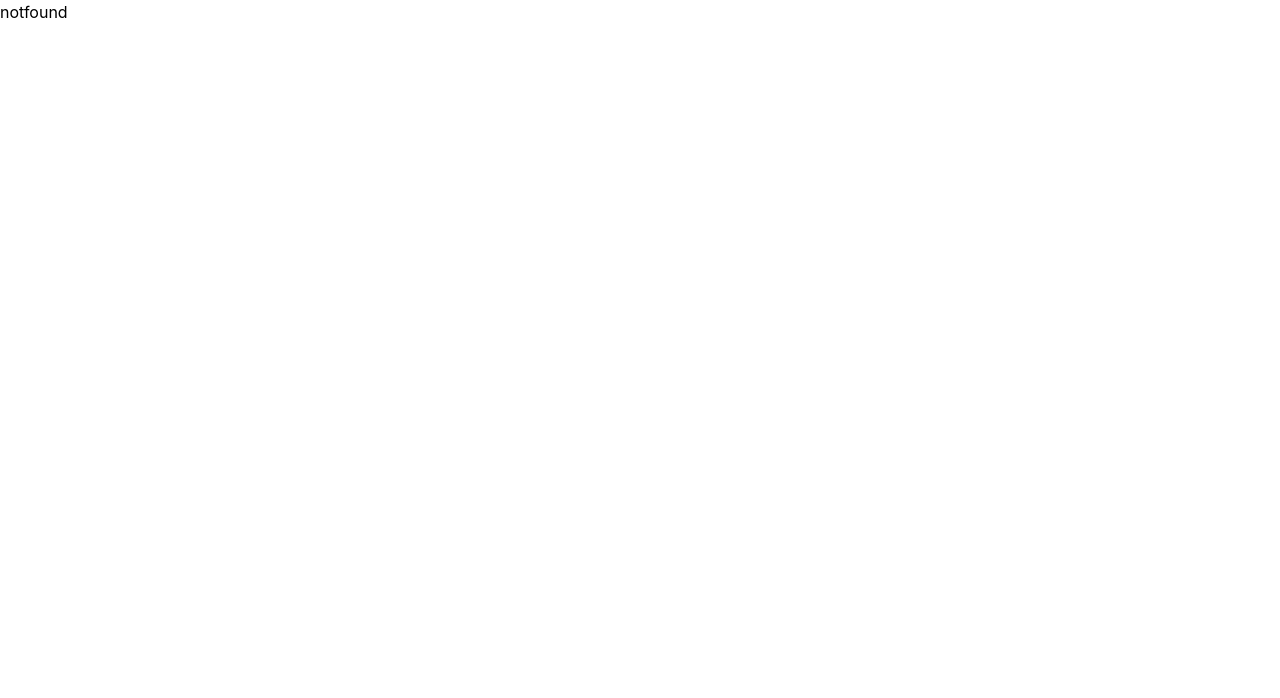
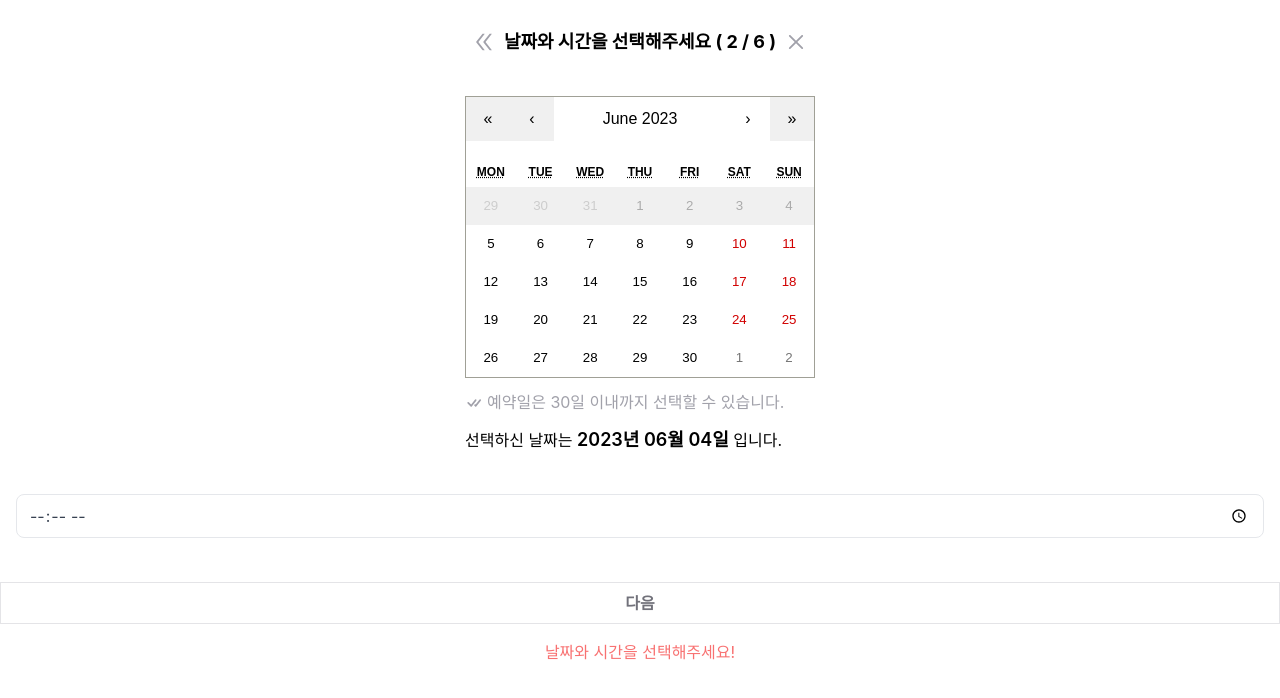
Before and after one commit to haejwo/haejwo-react-frontend, a React (Create React App) app: page /flower/datepick in a window 1280 px wide. Before the commit this address had no page. Shown: the top 698 px of the page. Built offline with nearby package versions, Linux system fonts and the light colour scheme.

Commit message:
feat: Flowers pages

```diff
--- /dev/null
+++ b/src/components/AddressDetail/AddressInput.jsx
@@ -0,0 +1,16 @@
+import React, { useState } from 'react';
+import DaumPopup from '../../api/DaumPopUp';
+
+export default function AddressInput({ addressInfo }) {
+    const [address, setAddress] = useState({});
+    const handleAddressChange = (fullAddress, extraAddress) => {
+        setAddress({ "FullAddress": fullAddress, "ExtraAddress": extraAddress });
+        addressInfo(address);
+    };
+
+    return (
+        <div>
+           <DaumPopup onAddressChange={handleAddressChange} />
+        </div>
+    );
+}
--- /dev/null
+++ b/src/pages/Flowers/F_Address.jsx
@@ -0,0 +1,9 @@
+import React from 'react';
+
+export default function F_Address() {
+    return (
+        <div>
+            address
+        </div>
+    );
+}
--- /dev/null
+++ b/src/pages/Flowers/F_DatePicker.jsx
@@ -0,0 +1,67 @@
+import React, { useState } from 'react';
+import Calendar from 'react-calendar';
+import 'react-calendar/dist/Calendar.css';
+import moment from 'moment';
+import { Link } from 'react-router-dom';
+import { BsCheckAll } from 'react-icons/bs';
+import { RxCross2 } from 'react-icons/rx';
+import { AiOutlineDoubleLeft } from 'react-icons/ai';
+
+export default function F_DatePicker() {
+
+    const [value, setValue] = useState(new Date());
+    const [timePick, setTimePick] = useState('');
+    const handleChange = (event) => {
+        setTimePick(event.target.value);
+    };
+    const minDate = new Date();
+    minDate.setHours(0, 0, 0, 0);
+    const maxDate = new Date();
+    maxDate.setDate(maxDate.getDate() + 30);
+    const tileDisabled = ({ date }) => {
+        return date < new Date();
+    };
+
+    return (
+        <div className='flex flex-col items-center'>
+            <div className='flex items-center p-4'>
+                <Link to='/flower'><AiOutlineDoubleLeft className='text-zinc-400 mr-2 text-2xl'/></Link>
+                <p className='font-bold text-lg my-3'>날짜와 시간을 선택해주세요 ( 2 / 6 )</p>
+                <Link to='/'><RxCross2 className='text-zinc-400 ml-2 text-2xl'/></Link>
+            </div>
+            <div className='my-3'>
+                <Calendar
+                    onChange={setValue}
+                    value={value}
+                    minDate={minDate}
+                    maxDate={maxDate}
+                    tileDisabled={tileDisabled}
+                     />
+                <div className='my-3'>
+                    <p className='text-md text-zinc-400 flex'><BsCheckAll className='text-lg mt-1 mr-1'/>예약일은 30일 이내까지 선택할 수 있습니다.</p>
+                </div>
+                <div className='my-3'>
+                   선택하신 날짜는 <span className='font-semibold text-lg'>{moment(value).format("YYYY년 MM월 DD일 ")}</span>
+                   입니다.
+                </div>
+            </div>
+            <div className='w-screen p-4'>
+                <input type="time"
+                    id="time-select"
+                    name="time-select"
+                    value={timePick}
+                    onChange={handleChange}
+                    required
+                    className="w-full border rounded-lg px-3 py-2 text-gray-700 focus:outline-none focus:shadow-outline-brand focus:border-brand" />
+                    <div className='my-3'>
+                        { timePick ? <p>선택하신 시간은 <span className='font-semibold text-lg'>{moment(timePick, 'hh:mm A').format('A hh시 mm분 ').replace("AM", "오전").replace("PM", "오후")}</span>
+                        입니다.</p> : ''}
+                    </div>
+            </div>
+            <Link to='/flower/address'><button className={!value || !timePick ? 'my-4 w-screen py-2 font-semibold border border-zinc-200 text-zinc-500' :
+            'my-4 w-screen py-2 font-semibold text-brand border py-2 border-yellow-200 bg-yellow-100'}
+            disabled={!value || !timePick}>다음</button></Link>
+            { value && timePick ? '' : <p className='mb-2 text-red-400 text-center'>날짜와 시간을 선택해주세요!</p> }
+        </div>
+    );
+}
--- /dev/null
+++ b/src/pages/Flowers/FlowerSelect.jsx
@@ -0,0 +1,59 @@
+import React, { useState } from 'react';
+import { Link } from 'react-router-dom';
+import { RxCross2 } from 'react-icons/rx';
+import { AiOutlineCheck } from 'react-icons/ai';
+
+export default function FlowerSelect() {
+    const [selectFlower, setSelectFlower] = useState('');
+    const [size, setSize] = useState('');
+
+    const handleClick = (id) => {
+      setSelectFlower(id);
+      {id === 'less100' ? setSize('SMALL') : setSize('BIG')};
+    };
+
+    return (
+        <div className='flex flex-col items-center p-4'>
+            <div className='flex'>
+                <p className='font-bold text-lg my-2'>꽃/식물 크기를 선택해주세요 ( 1 / 6 )</p>
+                <Link to='/'><RxCross2 className='text-zinc-400 mt-2.5 ml-2 text-2xl'/></Link>
+            </div>
+            <div className='w-screen flex justify-evenly px-6 my-4'>
+                <button onClick={() => handleClick('less100')}
+                    className={ selectFlower === 'less100' ?
+                    'w-1/2 mr-4 font-semibold text-brand py-2 border border-yellow-200 bg-yellow-100 rounded-md' :
+                    'w-1/2 mr-4 font-semibold text-zinc-500 py-2 border border-zinc-200 rounded-md' }>100cm 미만</button>
+                <button onClick={() => handleClick('more100')}
+                    className={ selectFlower === 'more100' ?
+                    'w-1/2 font-semibold text-brand py-2 border border-yellow-200 bg-yellow-100 rounded-md' :
+                    'w-1/2 font-semibold text-zinc-500 py-2 border border-zinc-200 rounded-md' }>100cm 이상</button>
+            </div>
+            <div className='w-screen m-2 p-7'>
+                {selectFlower === 'less100' ?
+                    <li className='w-full list-none p-6 text-zinc-600 bg-yellow-100 rounded-md'>
+                        <ul className='mb-1 flex font-bold'><AiOutlineCheck className='mt-1 mr-2 text-yellow-500'/>꽃다발</ul>
+                        <ul className='mb-1 flex font-bold'><AiOutlineCheck className='mt-1 mr-2 text-yellow-500'/>꽃바구니</ul>
+                        <ul className='mb-1 flex font-bold'><AiOutlineCheck className='mt-1 mr-2 text-yellow-500'/>화분 포함 100cm 미만 식물</ul>
+                    </li>
+                    : selectFlower === 'more100' ?
+                    <li className='w-full list-none p-6 text-zinc-600 bg-yellow-100 rounded-md'>
+                        <ul className='mb-1 flex font-bold'><AiOutlineCheck className='mt-1 mr-2 text-yellow-500'/>꽃 화환</ul>
+                        <ul className='mb-1 flex font-bold'><AiOutlineCheck className='mt-1 mr-2 text-yellow-500'/>화분 포함 100cm 이상 식물</ul>
+                    </li>
+                    :
+                    <li className='w-full list-none p-6 text-zinc-600 border border-zinc-400 rounded-md'>
+                        <ul className='mb-1 flex'><AiOutlineCheck className='mt-1 mr-2 text-zinc-700'/>100cm 미만 : 꽃다발, 꽃바구니, <br/> 화분 포함 식물의 길이가 100cm 미만</ul>
+                        <ul className='mb-1 flex'><AiOutlineCheck className='mt-1 mr-2 text-zinc-700'/>100cm 이상 : 꽃 화환, <br/> 화분 포함 식물의 길이가 100cm 이상</ul>
+                    </li>
+                }
+            </div>
+            <div className='w-screen'>
+            <Link to='datepick'>
+                <button className={!selectFlower ? 'my-4 w-full py-2 font-semibold border border-zinc-200 text-zinc-500' :
+                    'my-4 w-screen py-2 font-semibold text-brand border py-2 border-yellow-200 bg-yellow-100'}
+                disabled={!selectFlower}>다음</button>
+            </Link>
+            </div>
+        </div>
+    );
+}
--- a/src/pages/Navbar/Home.jsx
+++ b/src/pages/Navbar/Home.jsx
@@ -37,13 +37,13 @@ export default function Home() {
                     <div className='mt-14 text-3xl text-brand'><FaTruck/></div>
                 </Link>
                 <div className='w-full flex justify-between'>
-                    <button className='w-1/2 justify-between flex bg-white border border-zinc-300 rounded-md p-5 mr-2'>
+                    <Link to='/flower' className='w-1/2 justify-between flex bg-white border border-zinc-300 rounded-md p-5 mr-2'>
                         <div className='flex flex-col items-start'>
                             <p className='text-2xl font-bold'>꽃</p>
                             <p className='text-sm text-zinc-400 mb-1 mt-2'>경조사를 위한</p>
                         </div>
                         <div className='mt-8 text-3xl text-brand'><GiFlowerPot/></div>
-                    </button>
+                    </Link>
                     <button className='w-1/2 flex justify-between bg-white border border-zinc-300 rounded-md p-5'>
                         <div className='flex flex-col items-start'>
                             <p className='text-2xl font-bold'>기타</p>
```
Also changed, not shown: src/index.js (+11 -5 lines).
